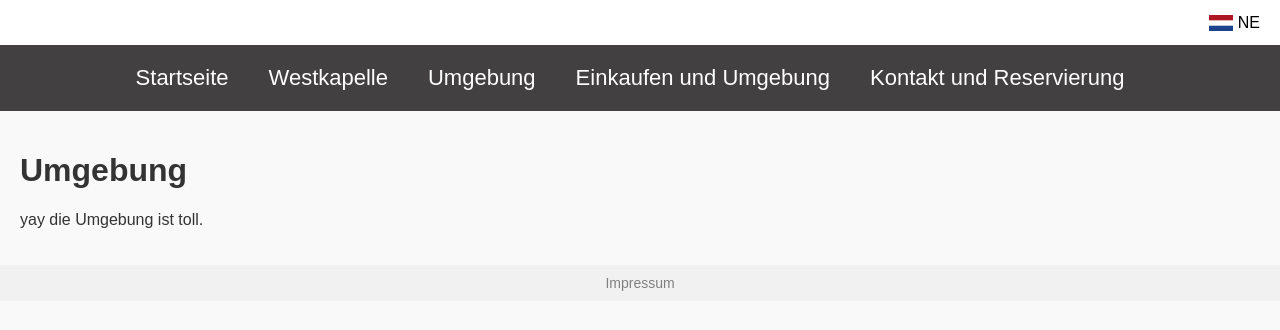
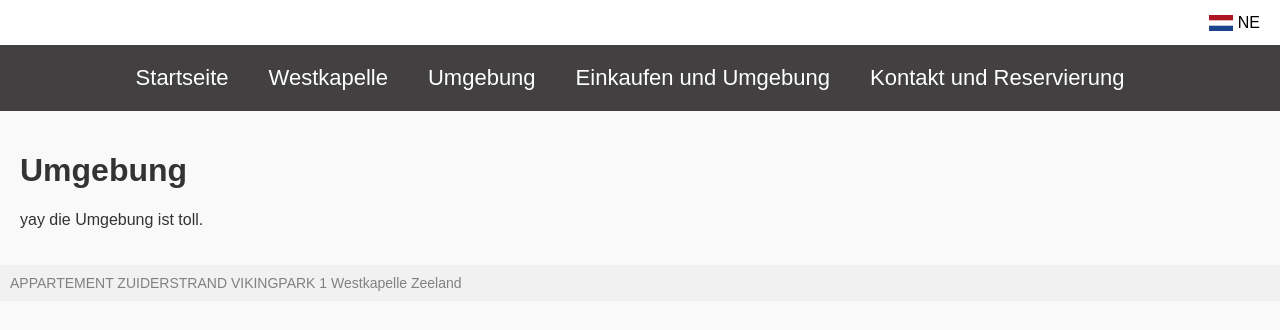
Before and after one commit to TimLbhnschl/timlbhnschl.github.io, a Jekyll site: the page built from de/umgebung.html, in a window 1280 px wide. Shown: the top 330 px of the page. Built offline with Jekyll 4.4.1, drawn with Linux system fonts in a browser that asks for light colours.

Commit message:
footer fertig?

```diff
--- a/_layouts/default_de.html
+++ b/_layouts/default_de.html
@@ -33,7 +33,10 @@
   </main>
 
   <footer>
-    <p>Impressum</p>
+    <p>
+      APPARTEMENT ZUIDERSTRAND VIKINGPARK 1
+      Westkapelle Zeeland
+    </p>
   </footer>
 </body>
 </html>
--- a/_layouts/default_ne.html
+++ b/_layouts/default_ne.html
@@ -33,7 +33,10 @@
   </main>
 
   <footer>
-    <p>Impressum</p>
+    <p>
+        APPARTEMENT ZUIDERSTRAND VIKINGPARK 1
+        Westkapelle Zeeland
+    </p>
   </footer>
 </body>
 </html>
--- a/assets/css/style.css
+++ b/assets/css/style.css
@@ -76,7 +76,7 @@ main {
 footer {
     background-color: #f1f1f1; /* Heller Hintergrund für den Footer */
     padding: 10px;
-    text-align: center;
+    text-align: left;
 }
 
 footer p {
```
